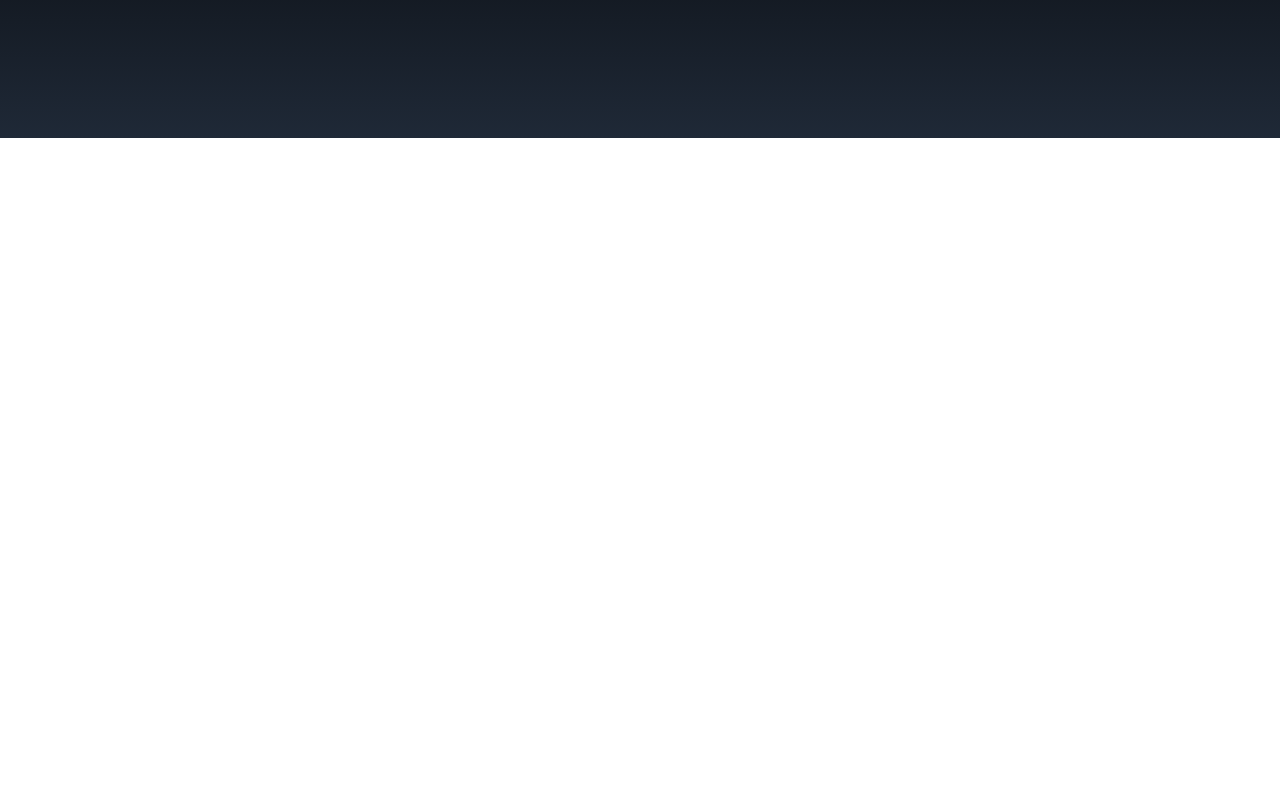
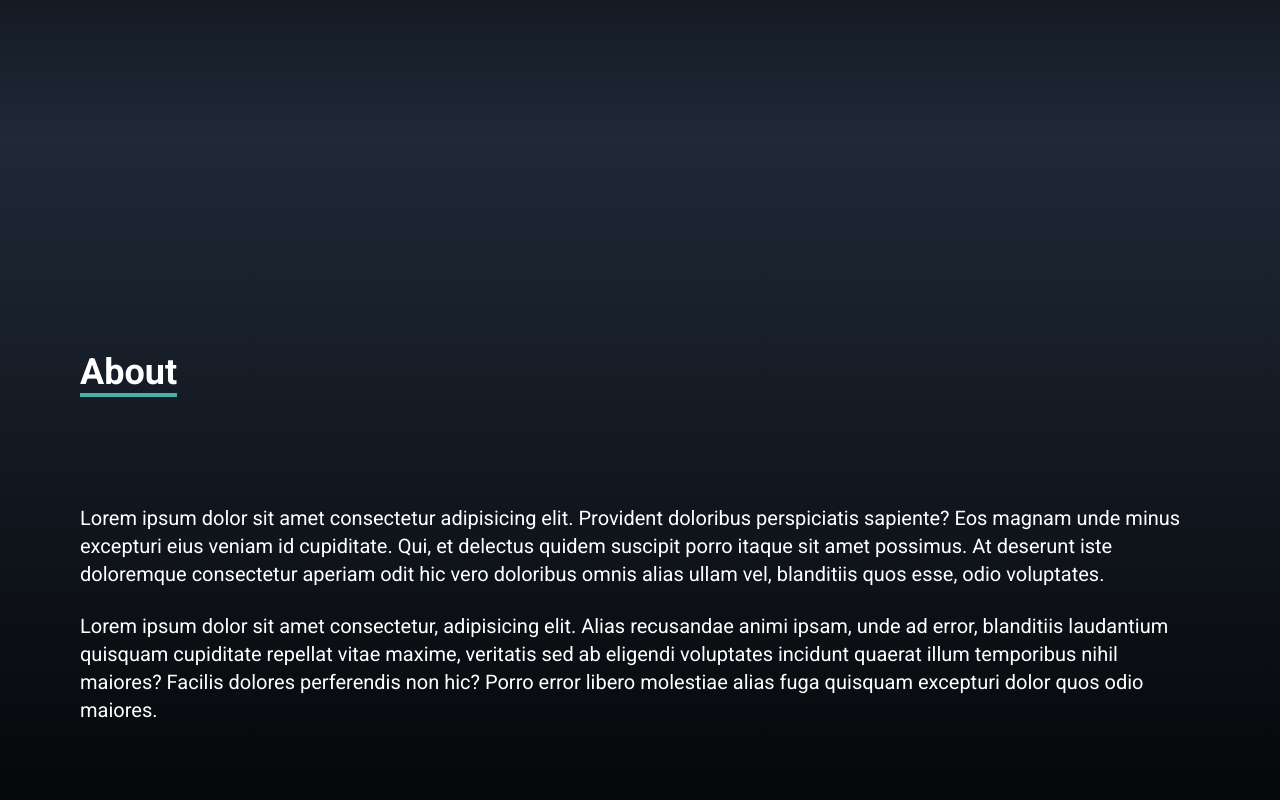
Before and after one commit to jackrobert0220/portfolio-react-tailwind, a React (Create React App) app: page / in a window 1280 px wide. Shown: the part 662-1462 px from the top of the page. Before the commit the page ends 800 px from the top, so only its background shows below. Built offline with nearby package versions, Linux system fonts and the light colour scheme.

Commit message:
made about component

```diff
--- a/src/App.js
+++ b/src/App.js
@@ -1,3 +1,4 @@
+import About from "./components/About";
 import Home from "./components/Home";
 import Navbar from "./components/Navbar";
 import SocialLinks from "./components/SocialLinks";
@@ -7,7 +8,7 @@ function App() {
     <div>
       <Navbar />
       <Home />
-
+      <About />
 
       <SocialLinks />
     </div>
--- /dev/null
+++ b/src/components/About.jsx
@@ -0,0 +1,35 @@
+import React from "react";
+
+const About = () => {
+  return (
+    <div name="about" className="w-full h-screen bg-gradient-to-b from-gray-800 to-black text-white">
+      <div className="macx-w-screen-lg p-4 sm:p-20 mx-auto flex flex-col justify-center w-full h-full">
+        <div className="pb-8">
+          <p className="text-4xl font-bold inline border-b-4 border-[#47B0AC]">About</p>
+        </div>
+
+        <p className="text-xl mt-20">
+          Lorem ipsum dolor sit amet consectetur adipisicing elit. Provident
+          doloribus perspiciatis sapiente? Eos magnam unde minus excepturi eius
+          veniam id cupiditate. Qui, et delectus quidem suscipit porro itaque
+          sit amet possimus. At deserunt iste doloremque consectetur aperiam
+          odit hic vero doloribus omnis alias ullam vel, blanditiis quos esse,
+          odio voluptates.
+        </p>
+
+        <br />
+
+        <p className="text-xl">
+          Lorem ipsum dolor sit amet consectetur, adipisicing elit. Alias
+          recusandae animi ipsam, unde ad error, blanditiis laudantium quisquam
+          cupiditate repellat vitae maxime, veritatis sed ab eligendi voluptates
+          incidunt quaerat illum temporibus nihil maiores? Facilis dolores
+          perferendis non hic? Porro error libero molestiae alias fuga quisquam
+          excepturi dolor quos odio maiores.
+        </p>
+      </div>
+    </div>
+  );
+};
+
+export default About;
```
